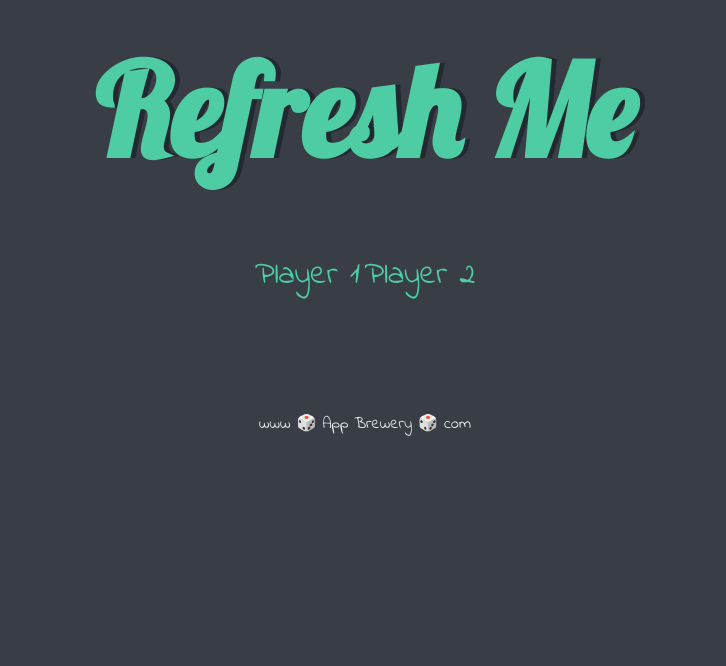
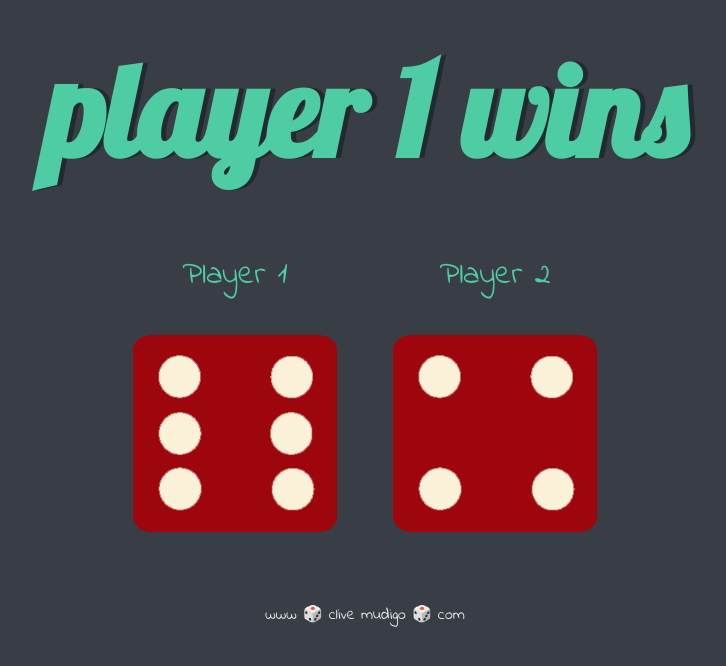
Before and after one commit to CLIFF-MUDIGO/DiceeChallenge, a plain HTML site: page dicee.html in a window 1280 px wide. Shown: the whole page, without its empty margins (275-1001 px from the left). Drawn offline with Linux system fonts and the light colour scheme.

Commit message:
:rocket: feat:deploy staff

```diff
--- a/dicee.html
+++ b/dicee.html
@@ -14,20 +14,20 @@
 
       <div class="dice">
         <p>Player 1</p>
-        <img class="img1" src="">
+        <img class="img1" src="images/dice6.png">
       </div>
 
       <div class="dice">
         <p>Player 2</p>
-        <img class="img2" src="">
+        <img class="img2" src="images/dice6.png">
       </div>
 
     </div>
 
-
+<script src="index.js" ></script>
   </body>
 
   <footer>
-    www 🎲 App Brewery 🎲 com
+    www 🎲 clive mudigo 🎲 com
   </footer>
 </html>
--- /dev/null
+++ b/index.js
@@ -0,0 +1,18 @@
+var randomNumber1 = Math.floor(Math.random() * 6) + 1;
+
+var randomImageSource = "images/dice" + randomNumber1 + ".png";
+document.querySelectorAll("img")[0].setAttribute("src", randomImageSource);
+
+
+var randomNumber2 =  Math.floor(Math.random() * 6) + 1;
+
+var randomImageSource2 = "images/dice" + randomNumber2 + ".png";
+document.querySelectorAll("img")[1].setAttribute("src", randomImageSource2);
+
+if(randomNumber1 > randomNumber2 ){
+    document.querySelector("h1").innerHTML = "player 1 wins";
+}else if (randomNumber2 > randomNumber1){
+    document.querySelector("h1").innerHTML = "player 2 wins";
+}else{
+    document.querySelector("h1").innerHTML = "!Draw";
+}
```
